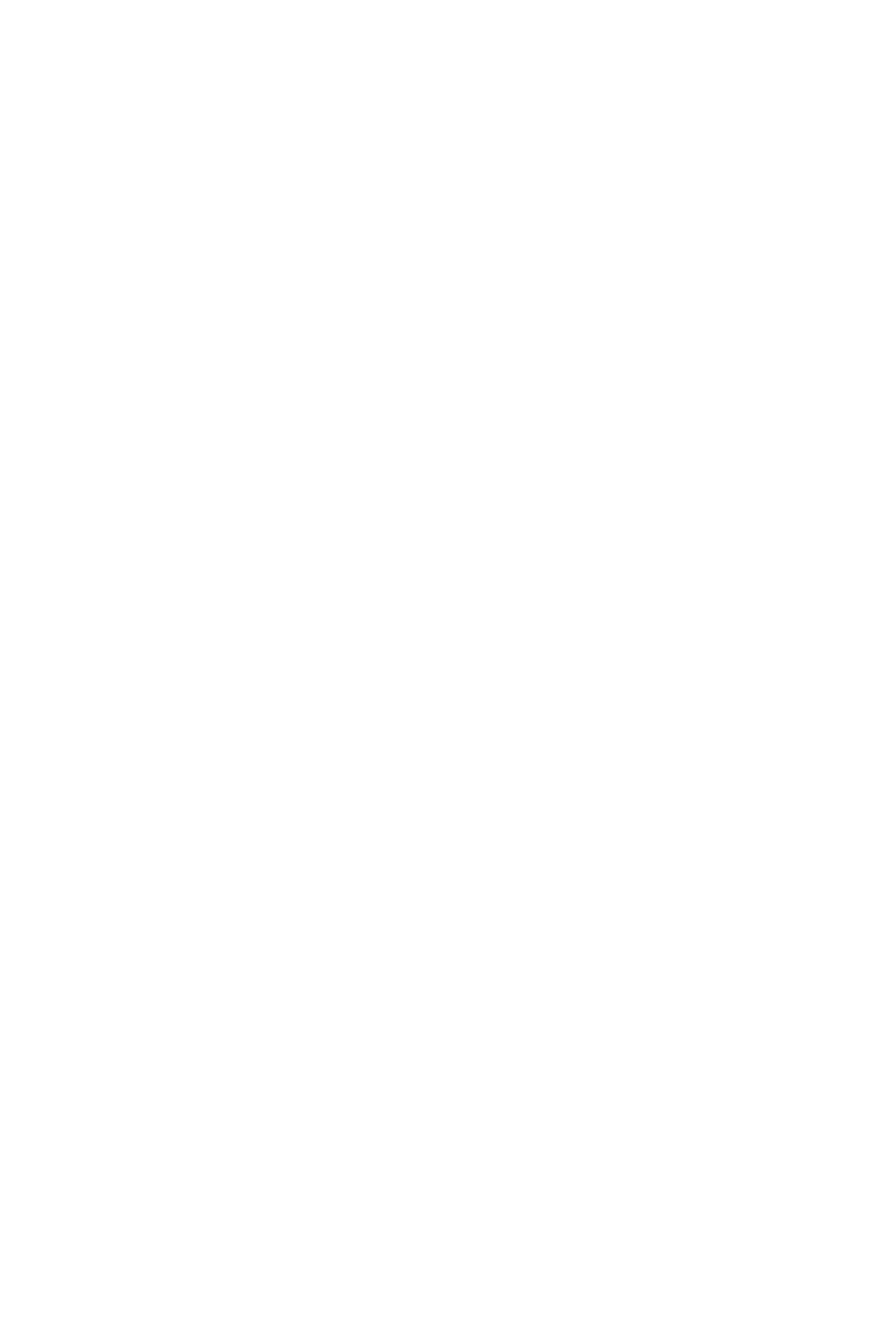
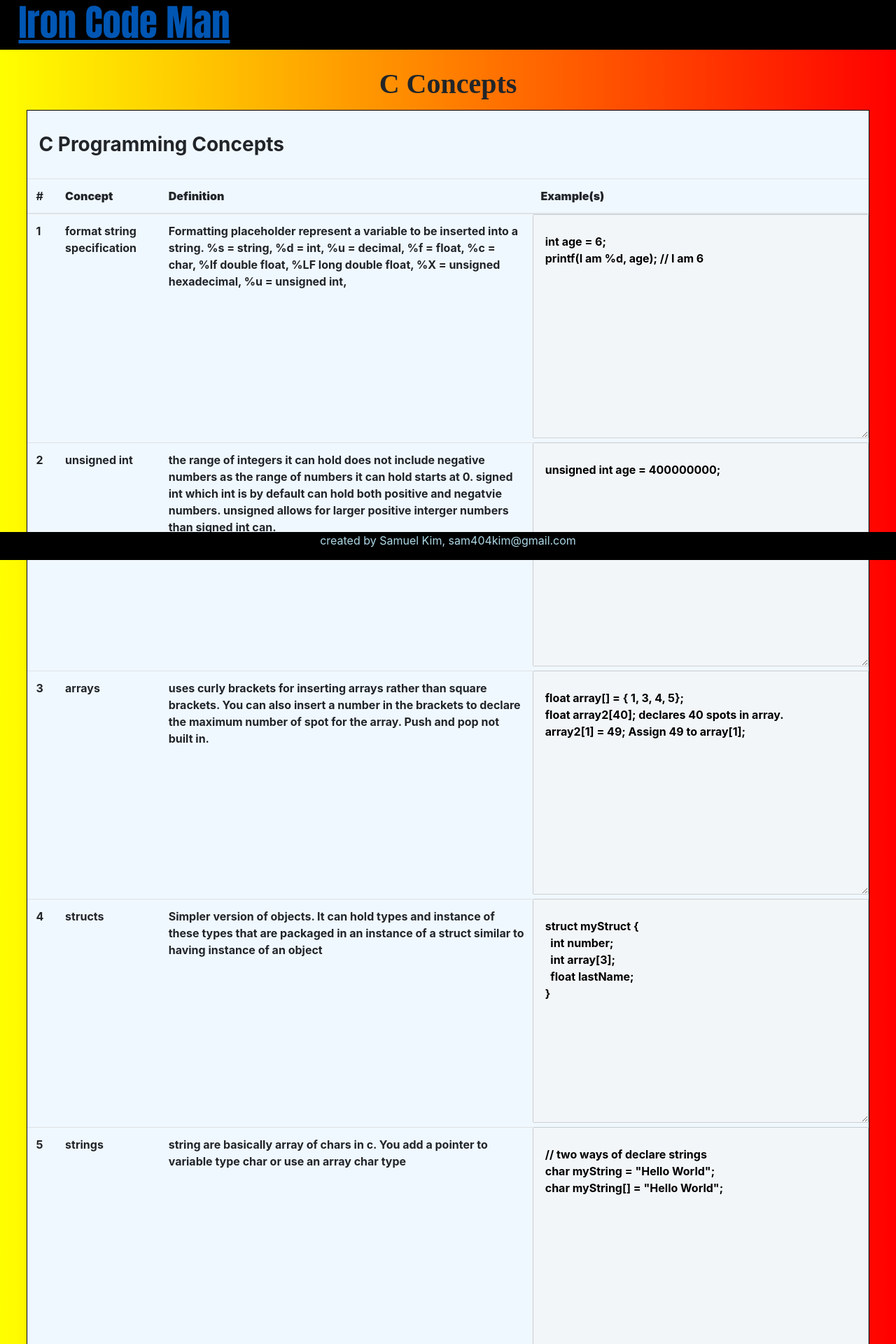
Before and after one commit to IllSmithDa/ironcodeman-view, a React (Create React App) app: page /cprogramming in a window 1280 px wide. Shown: the top 1920 px of the page at 70% size. Before the commit the page ends 800 px from the top, so only its background shows below. Built offline with nearby package versions, Linux system fonts and the light colour scheme.

Commit message:
Added c concepts

```diff
--- /dev/null
+++ b/src/Components/CProgram.js
@@ -0,0 +1,64 @@
+import React, { Component } from 'react';
+import { Table } from 'reactstrap';
+import CData from '../Data/CData';
+import Navbar from '../Components/Navbar';
+import Footer from '../Components/Footer';
+import '../../node_modules/bootstrap/dist/css/bootstrap.css';
+import '../CSS/Github.css';
+
+export default class CProgram extends Component {
+  constructor() {
+    super();
+    this.state = {
+      cArr: [],
+    }
+  }
+  componentDidMount() {
+    const cProArr = [];
+    for (let i = 0; i < CData.length; i += 1) {
+      cProArr.push(CData[i]);
+    }
+    this.setState({
+      cArr: cProArr,
+    });
+  }
+  render() {
+    const cArr = this.state.cArr;
+    return(
+      <div>
+        <Navbar />
+        <div className="Github-title-container">
+          <h1 className="Github-title-item"><b>C Concepts</b></h1>
+        </div>
+          <div className="Github-table-container">
+            <div className="Github-table-header">
+              <h3><b>C Programming Concepts</b></h3>
+            </div>
+            <Table>
+              <thead>
+                <tr>
+                <th className="Github-section-header">#</th>
+                  <th className="Github-section-header"><b>Concept</b></th>
+                  <th className="Github-section-header"><b>Definition</b></th>
+                  <th className="Github-section-header"><b>Example(s)</b></th>
+                </tr>
+              </thead>
+              <tbody>
+                {cArr.map((post, index) =>
+                  (
+                    <tr key={post.description}>
+                      <th className="Github-section-header" scope="row">{index + 1}</th>
+                      <th className="Github-command-item">{post.concept}</th>
+                      <th className="Github-command-item">{post.definition}</th>
+                      <textarea disabled className="Github-example-item">{post.example}</textarea>
+                    </tr>
+                  )
+                )}
+              </tbody>
+            </Table>
+          </div>
+          <Footer />
+      </div>
+    );
+  }
+}
--- a/src/Components/Javascript.js
+++ b/src/Components/Javascript.js
@@ -56,8 +56,7 @@ export default class Javascript extends Component {
           <div className="Github-table-container">
             <div className="Github-table-header">
               <h3><b>Javascript Variable Concepts</b></h3>
-              <p><b>This page is currently in progress and will be updated in the near future including
-                a section for Es6.</b></p>
+              <p><b>This page is currently in progress and will be updated.</b></p>
             </div>
             <Table>
               <thead>
--- /dev/null
+++ b/src/Data/CData.js
@@ -0,0 +1,120 @@
+const CData = [
+  {
+    concept: `format string specification`,
+    definition: `Formatting placeholder represent a variable to be inserted into a string.
+    %s = string, %d = int, %u = decimal, %f = float, %c = char, %lf double float,
+    %LF long double float, %X = unsigned hexadecimal, %u = unsigned int,`,
+    example: `
+    int age = 6;
+    printf(I am %d, age); // I am 6
+    `
+  },
+  {
+    concept: `unsigned int`,
+    definition: `the range of integers it can hold does not include negative numbers as the
+    range of numbers it can hold starts at 0. signed int which int is by default can hold both
+    positive and negatvie numbers. unsigned allows for larger positive interger numbers than
+    signed int can.`,
+    example: `
+    unsigned int age = 400000000;
+    `
+  },
+  {
+    concept: `arrays`,
+    definition: `uses curly brackets for inserting arrays rather than square brackets. You can
+    also insert a number in the brackets to declare the maximum number of spot for the array.
+    Push and pop not built in.`,
+    example: `
+    float array[] = { 1, 3, 4, 5};
+    float array2[40]; declares 40 spots in array.
+    array2[1] = 49; Assign 49 to array[1];`
+  },
+  {
+    concept: `structs`,
+    definition: `Simpler version of objects. It can hold types and instance of these types that
+    are packaged in an instance of a struct similar to having instance of an object`,
+    example: `
+    struct myStruct {
+      int number;
+      int array[3];
+      float lastName;
+    }`
+  },
+  {
+    concept: 'strings',
+    definition: `string are basically array of chars in c. You add a pointer
+    to variable type char or use an array char type `,
+    example: `
+    // two ways of declare strings
+    char myString = "Hello World";
+    char myString[] = "Hello World";`
+  },
+  {
+    concept: `pointers`,
+    definition: `A pointer is a variable which contains the address in memory of another variable.`,
+    example: `
+    int x = 3;
+    // myPointer equals to the address of x
+    int *myPointer = &x;
+    `,
+  },
+  {
+    concept: `malloc`,
+    definition: `function that allocates the requested memory and returns a pointer to it. Other versions
+    of this function is realloc() and calloc(); Make sure to free memory when you are done as garbage collection
+    is not handled for you in c.`,
+    example: `
+    void * malloc(size_t size);
+
+    // str return address of the allocated memory.
+    char * str = (char*) malloc(15);
+
+    // frees memory to prevent memory leak.
+    free(str);
+    `
+  },
+  {
+    concept: 'realloc',
+    definition: 'resizes the memory allocation of a already defined malloc or calloc. It takes the pointer to the malloc as one of its argument.',
+    example: `
+    int *p;
+    p = (int*)malloc(5*sizeof(int));
+
+    // memory allocated changed from 5 to 11
+    p = (int*)realloc(p, 11*sizeof(int));
+    `
+  },
+  {
+    concept: `null poiner`,
+    definition: ` A variable that is a pointer but is not yet pointing to anything`,
+    example: `
+    int * myPointer = NULL;
+    `
+  },
+  {
+    concept: `void pointer`,
+    definition: `A specific type of pointer that points to somde data location in the storage which doesn't have a specific type. It is
+    a special type of pointer that can be pointed at any data type`,
+    example:
+    `
+    int nValue;
+
+    float fValue;
+
+    struct MyStruct
+    {
+        int n;
+        float f;
+    };
+    MyStruct sValue;
+
+    // Pointing at three different types
+    void *ptr;
+    ptr = &nValue; // valid
+    ptr = &fValue; // valid
+    ptr = &sValue; // valid`
+  },
+
+];
+
+export default CData;
--- a/src/Data/ProgramList.js
+++ b/src/Data/ProgramList.js
@@ -18,6 +18,10 @@ const ProgramList = [
   {
     name: "Javascript Concepts(new)",
     url: "/javascript"
+  },
+  {
+    name: "C Concepts(new)",
+    url: "/cprogramming"
   }
 ];
 
--- a/src/index.js
+++ b/src/index.js
@@ -8,6 +8,7 @@ import Heroku from './Components/Heroku';
 import Django from './Components/Django';
 import Command from './Components/Command';
 import Javascript from './Components/Javascript';
+import CProgram from './Components/CProgram';
 import registerServiceWorker from './registerServiceWorker';
 
 ReactDOM.render(
@@ -19,6 +20,7 @@ ReactDOM.render(
     <Route path="/django" component={Django} />
     <Route path="/command" component={Command} />
     <Route path="/javascript" component={Javascript} />
+    <Route path="/cprogramming" component={CProgram} />
   </div>
 </Router>,
 document.getElementById('root'),
```
Also changed, not shown: src/Data/AlgorithmnData.js (added).
